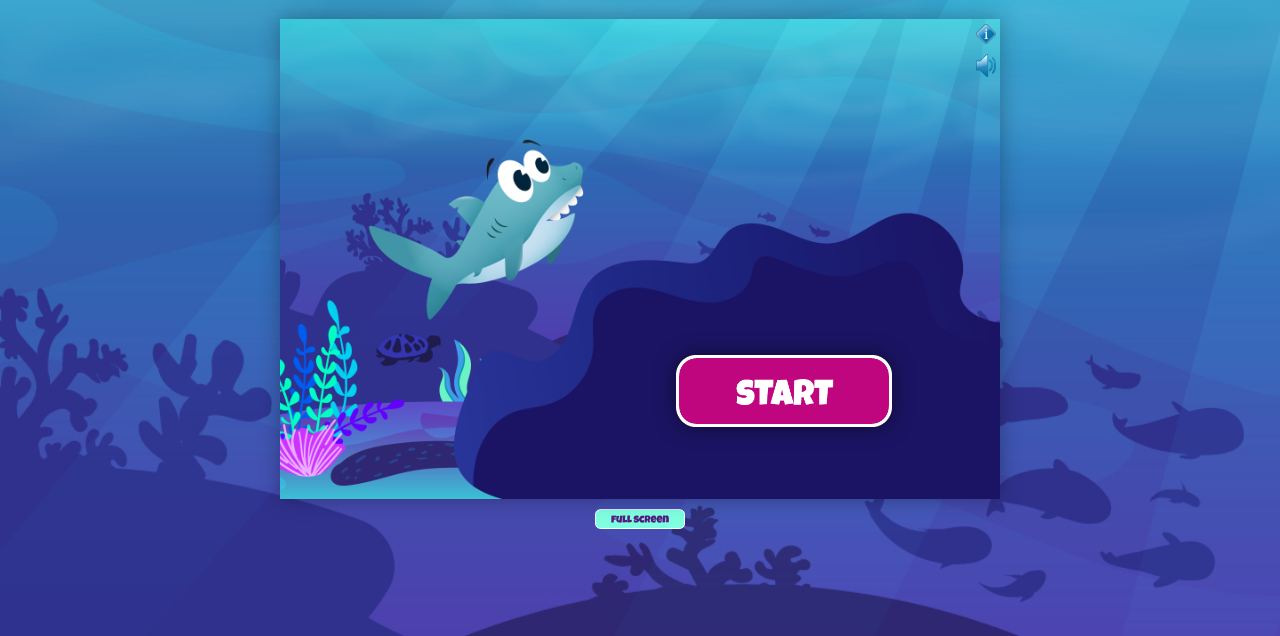
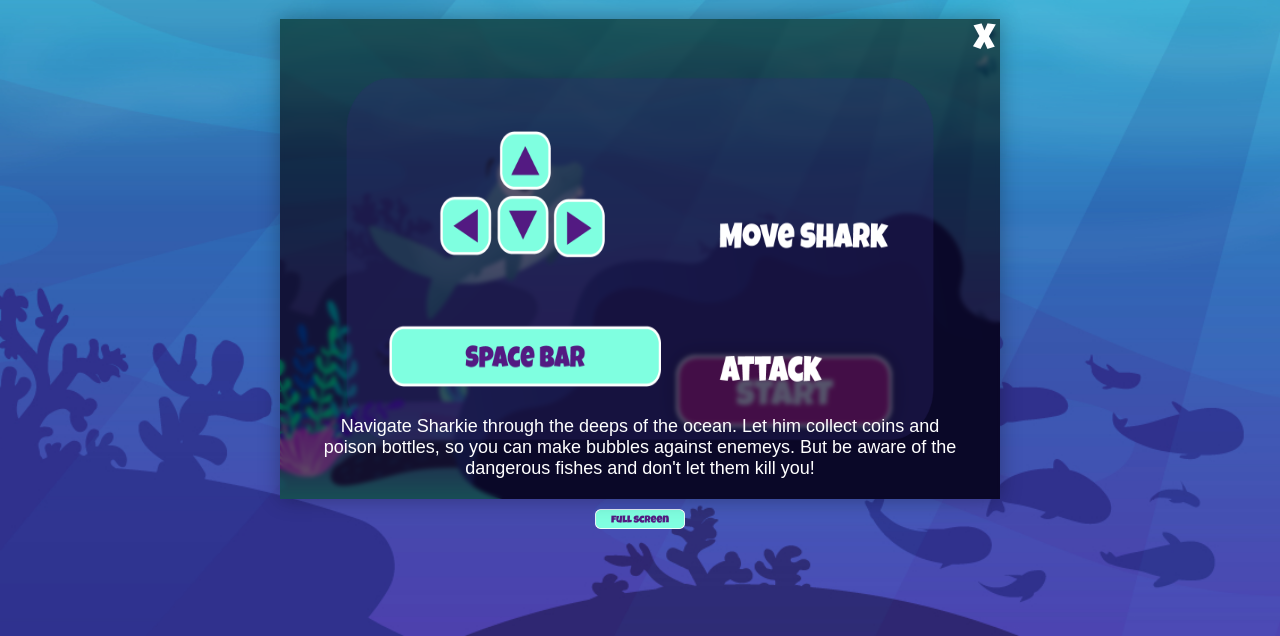
Before and after one commit to mikemeyer186/sharkie, a plain HTML site: page index.html in a window 1280 px wide. Both pictures are taken after a click on the picture 985 px from the left and 197 px from the top of the page. Shown: the part 164-800 px from the top of the page. Drawn offline with Linux system fonts and the light colour scheme.

Commit message:
info menu added

```diff
--- a/index.html
+++ b/index.html
@@ -40,7 +40,7 @@
     <div id="screen">
         <img id="startscreen-img" width="720" height="480" src="./img/startscreen/startscreen.png" alt="startscreen">
         <canvas id="canvas" width="720" height="480"></canvas>
-        <img id="startscreen-start" src="./img/startscreen/4.png" alt="Start Game" onclick="startGame()">
+        <img id="startscreen-start" src="./img/startscreen/start.png" alt="Start Game" onclick="startGame()">
         <img id="gameover-screen" class="no-opacity" src="./img/endscreen/game_over.png" alt="gameover">
         <img id="winning-screen" class="d-none" src="./img/endscreen/win.png" alt="you win">
         <img id="try-again-btn" class="d-none" src="./img/endscreen/try_again.png" alt="tryagain" onclick="startGame()">
@@ -49,7 +49,15 @@
                 onclick="clickUnmuteAudio()">
             <img id="unmuted-icon" src="./img/menu/unmuted.png" class="menu-icon" alt="Audio unmuted"
                 onclick="clickMuteAudio()">
-            <img src="./img/menu/info.png" class="menu-icon" alt="Open info">
+            <img src="./img/menu/info.png" class="menu-icon" alt="Open info" onclick="infoScreenToggle()">
+        </div>
+        <div id="info-screen" class="d-none">
+            <img class="info-instructions-img" src="./img/menu/instructions.png" alt="Instructions">
+            <p class="info-close" onclick="infoScreenToggle()">X</p>
+            <p class="info-text">Navigate Sharkie through the deeps of the ocean. Let him collect coins and poison
+                bottles, so you can
+                make bubbles against enemeys. But be aware of the dangerous fishes and don't let them kill you!
+            </p>
         </div>
     </div>
     <img class="subtext" src="./img/menu/fullscreen.png" alt="Fullscreen" onclick="toggleFullscreen()">
--- a/js/game.js
+++ b/js/game.js
@@ -91,3 +91,7 @@ function clickUnmuteAudio() {
     document.getElementById('unmuted-icon').classList.remove('d-none');
     unmuteAllAudio();
 }
+
+function infoScreenToggle() {
+    document.getElementById('info-screen').classList.toggle('d-none');
+}
--- a/style.css
+++ b/style.css
@@ -132,6 +132,47 @@ canvas {
     margin-top: 10px;
 }
 
+#info-screen {
+    width: 100%;
+    height: 100%;
+    position: absolute;
+    background-color: rgba(0, 0, 0, 0.6);
+    -webkit-backdrop-filter: blur(2px);
+    backdrop-filter: blur(2px);
+    display: flex;
+    flex-direction: column;
+    justify-content: center;
+    align-items: center;
+}
+
+.info-close {
+    position: absolute;
+    top: 5px;
+    right: 5px;
+    cursor: pointer;
+    font-size: 36px;
+    color: rgb(255, 255, 255);
+    margin: 0;
+}
+
+.info-text {
+    position: absolute;
+    bottom: 20px;
+    left: 0;
+    right: 0;
+    margin: 0;
+    text-align: center;
+    padding: 0 40px 0 40px;
+    color: rgb(255, 255, 255);
+    font-size: 18px;
+    font-family: sans-serif;
+}
+
+.info-instructions-img {
+    width: 100%;
+    height: 100%;
+}
+
 .no-opacity {
     opacity: 0 !important;
 }
```
Also changed, not shown: img/menu/instructions.png (added), img/startscreen/start.png (renamed from img/startscreen/4.png).
